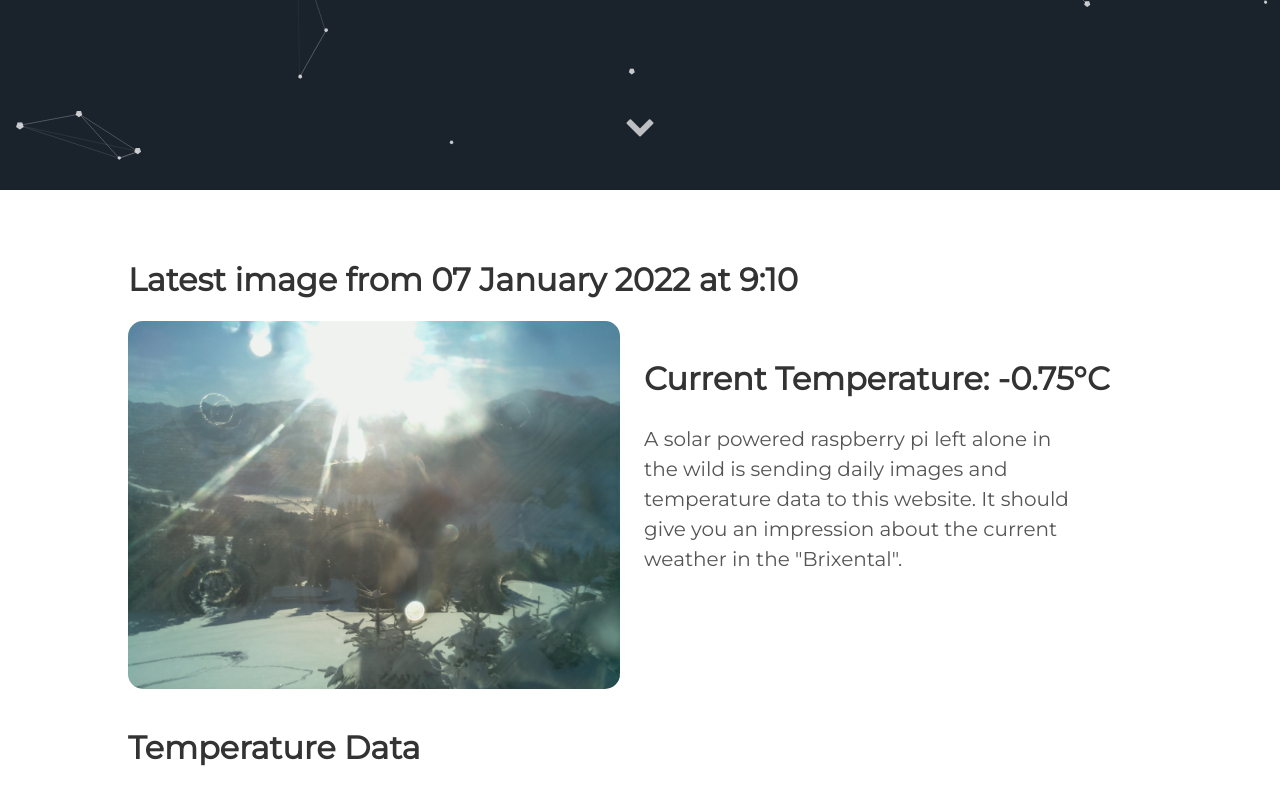
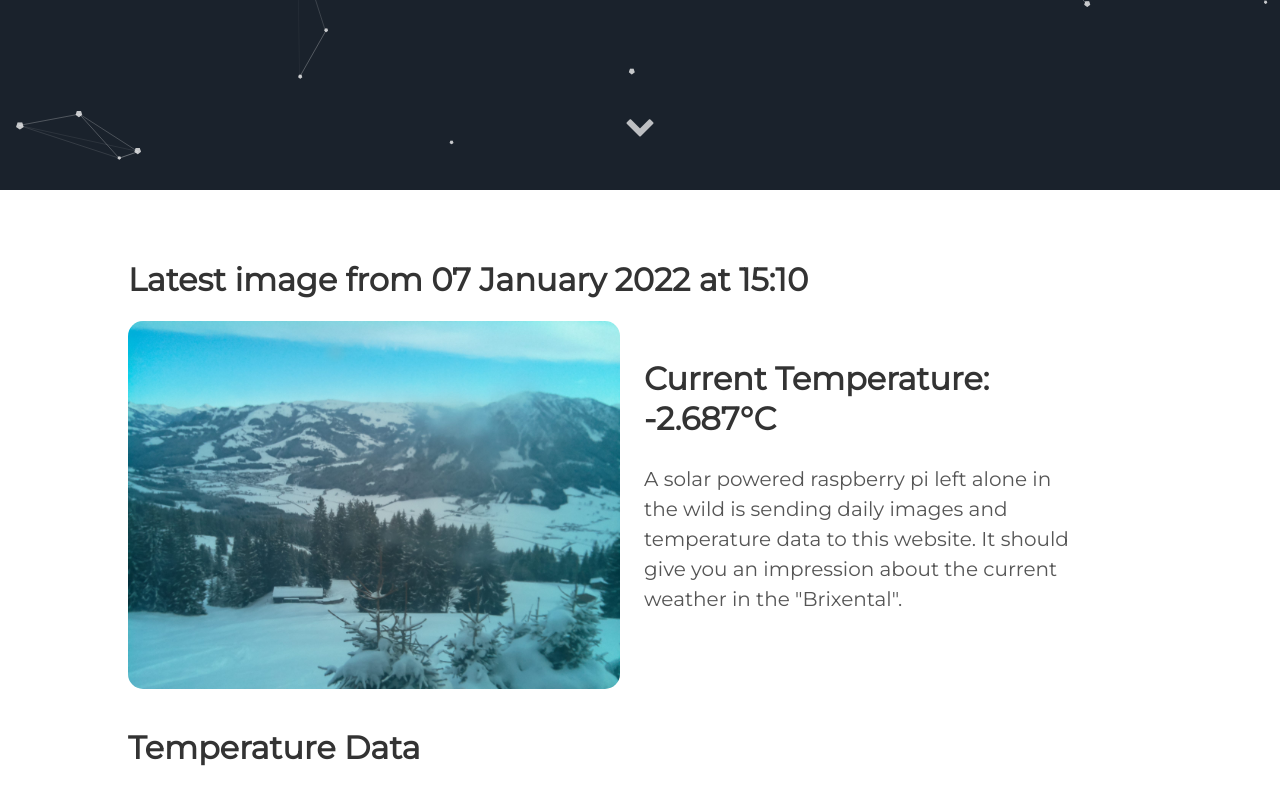
Before and after one commit to vektorious/vektorious.github.io, a Jekyll site: the page built from resources/huette.md, in a window 1280 px wide and 900 px high, scrolled down 710 px. Shown: the top 805 px of the window. Built offline with Jekyll 4.4.1, drawn with Linux system fonts in a browser that asks for light colours.

Commit message:
I'm a bot beep boop

```diff
--- a/resources/huette.md
+++ b/resources/huette.md
@@ -6,13 +6,13 @@
 description: 'Live image from the Austrian alps'
 twitter_text: ' '
 ---
-## Latest image from 07 January 2022 at  9:10
+## Latest image from 07 January 2022 at 15:10
 <div class="huette">
   <div class="huette-image">
     <img src="{{ "/assets/img/huette.jpg" | prepend: site.baseurl }}">
   </div>
   <div class="huette-text">
-        <h2>Current Temperature: -0.75°C</h2>
+        <h2>Current Temperature: -2.687°C</h2>
         <p>A solar powered raspberry pi left alone in the wild is sending daily images and temperature data to this website. It should give you an impression about the current weather in the "Brixental".</p>
 
   </div>
```
Also changed, not shown: rpi-script/2022-01-07_150926.txt (renamed from rpi-script/2022-01-07_090926.txt, +5 -6 lines), rpi-script/huette.md (+2 -2 lines), assets/img/huette.jpg, assets/img/temp_plot.png, rpi-script/temp_plot.png, 1 other file.
